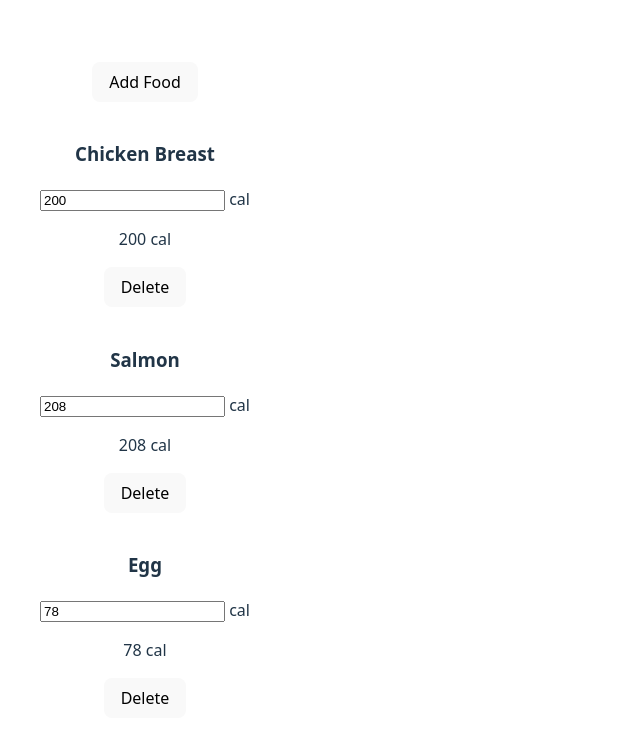
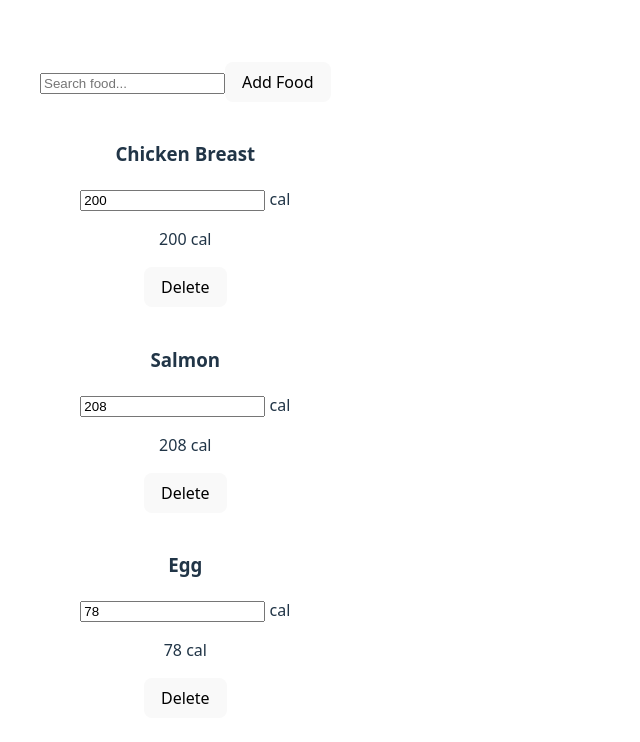
Before and after one commit to tranthituongvy/fitfuel, a React (Vite) app: page / in a window 1280 px wide. Shown: the top 742 px of the page, without its empty margins (0-640 px from the left). Built offline with nearby package versions, Linux system fonts and the light colour scheme.

Commit message:
Day 12 - Add field search Food

```diff
--- a/src/pages/Home.jsx
+++ b/src/pages/Home.jsx
@@ -1,15 +1,27 @@
-import { useContext } from "react";
+import { useContext, useState } from "react";
 import { FoodContext } from "../context/FoodContext";
 import FoodCard from "../components/FoodCard";
 
 function Home() {
    const { foods, addFood, increaseCalories, deleteFood, updateCalories } = useContext(FoodContext);
+   const [search, setSearch] = useState("");
+
+   const filteredFoods = foods.filter(food =>
+    food.name.toLowerCase().includes(search.trim().toLowerCase())
+  );
 
    return (
     <div className="home-container">
+      <input
+        type="text"
+        placeholder="Search food..."
+        value={search}
+        onChange={(e) => setSearch(e.target.value)}
+      />
+
       <button onClick={addFood}>Add Food</button>
 
-      {foods.map(food => (
+      {filteredFoods.map(food => (
         <FoodCard
           key={food.id}
           food={food}
```
